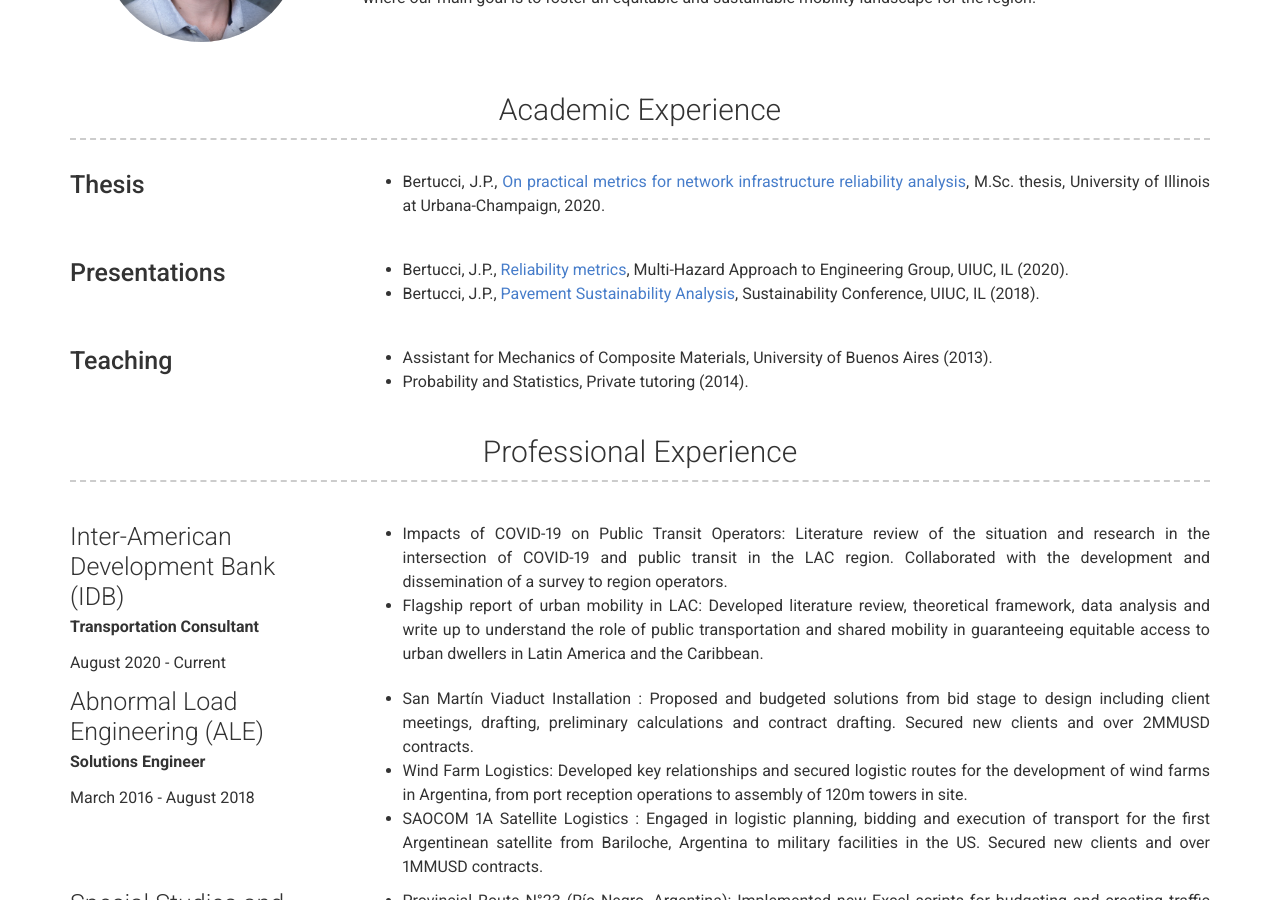
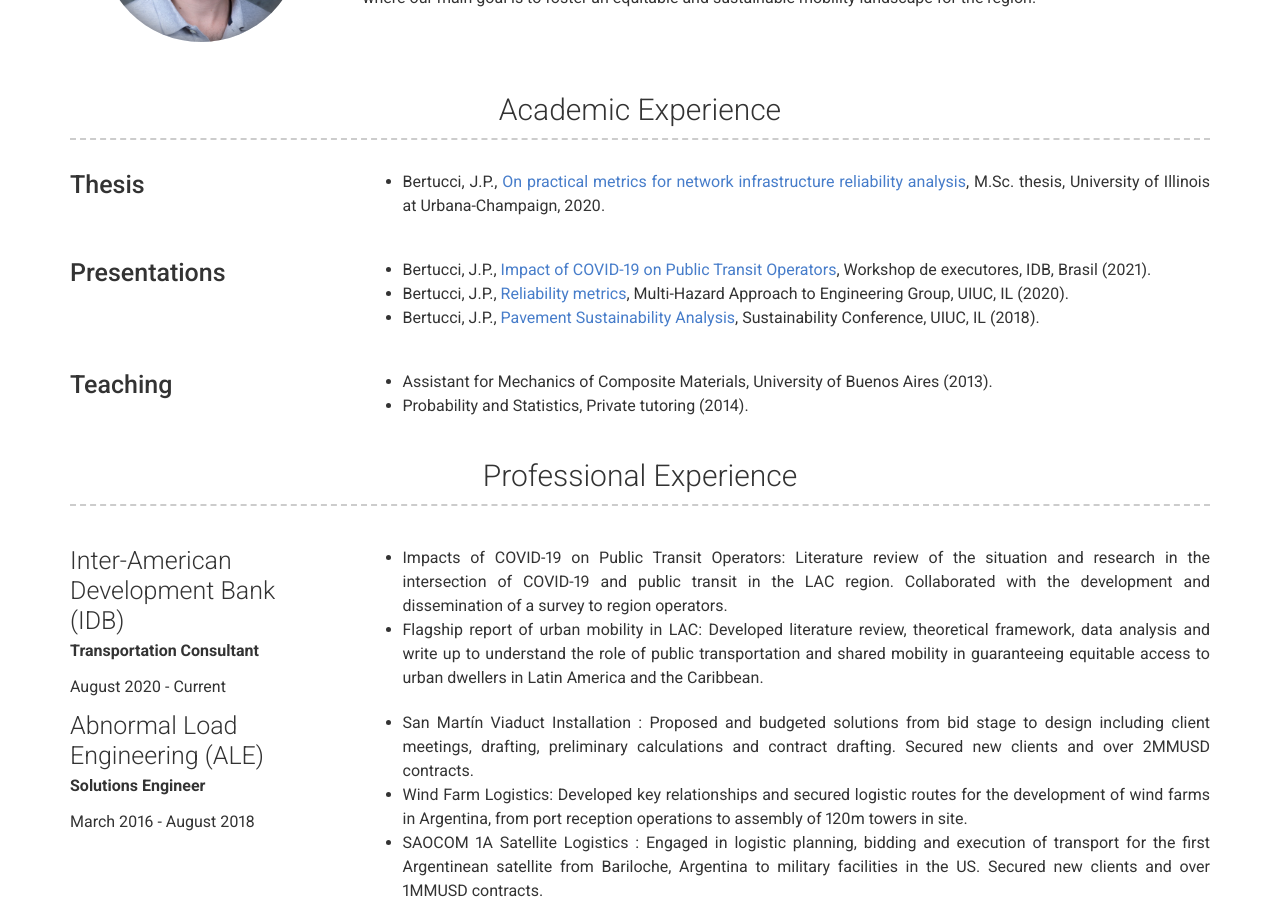
Before and after one commit to JPchomp/JPchomp.github.io, a Jekyll site: the page built from index.md, in a window 1280 px wide and 900 px high, scrolled down 460 px. Built offline with Jekyll 4.4.1, drawn with Linux system fonts in a browser that asks for light colours.

Commit message:
Update experience.yml

```diff
--- a/_data/experience.yml
+++ b/_data/experience.yml
@@ -4,6 +4,7 @@
 
 - company: Presentations
   description: |
+    - Bertucci, J.P., [Impact of COVID-19 on Public Transit Operators](https://jpchomp.github.io/presentations/09_02_semana_do_ejecutores.pdf), Workshop de executores, IDB, Brasil (2021).
     - Bertucci, J.P., [Reliability metrics](https://jpchomp.github.io/presentations/Transport_Network_Reliability_Analysis.pdf), Multi-Hazard Approach to Engineering Group, UIUC, IL (2020).
     - Bertucci, J.P., [Pavement Sustainability Analysis](https://jpchomp.github.io/presentations/Pavement_Sustainability.pdf), Sustainability Conference, UIUC, IL (2018).
 
```
